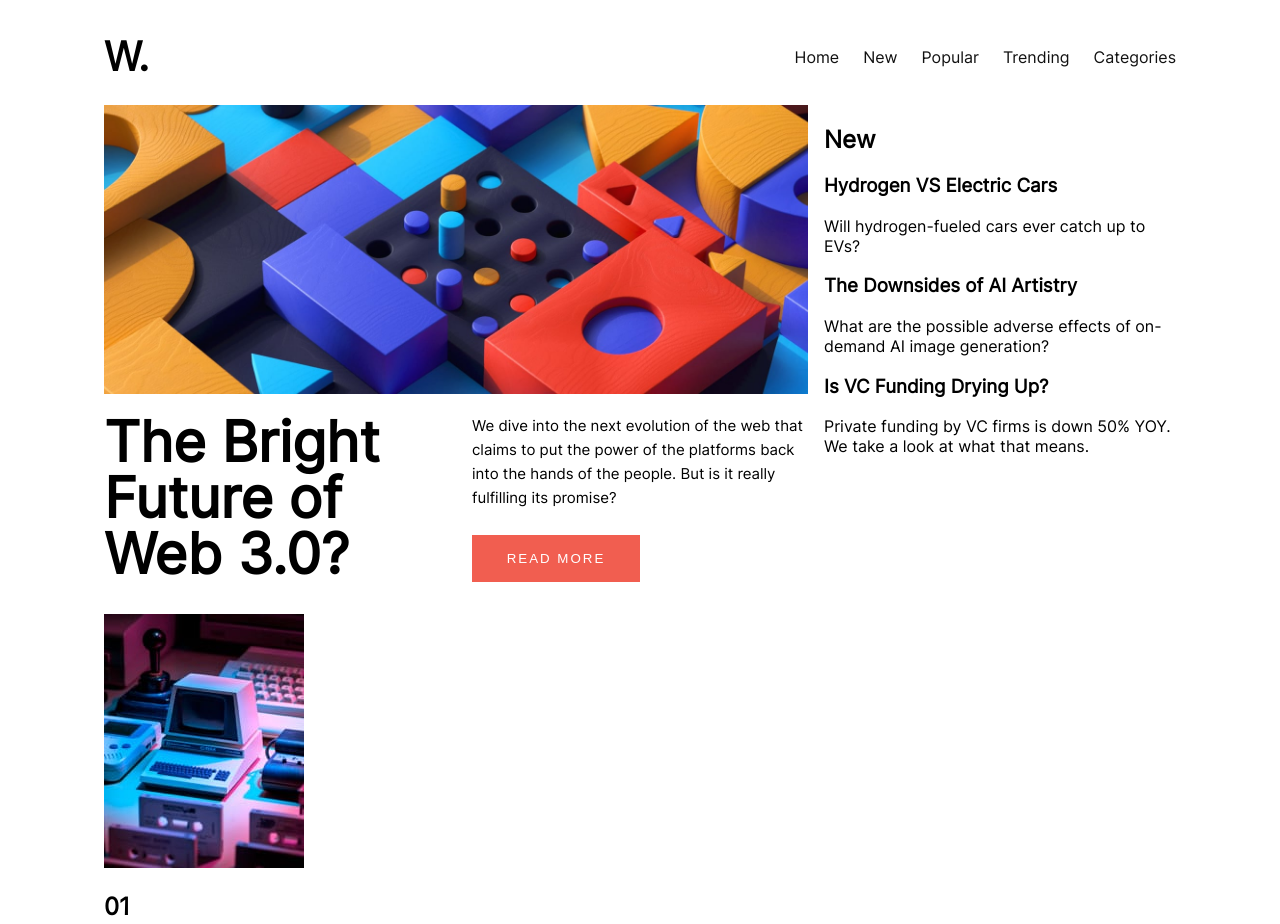
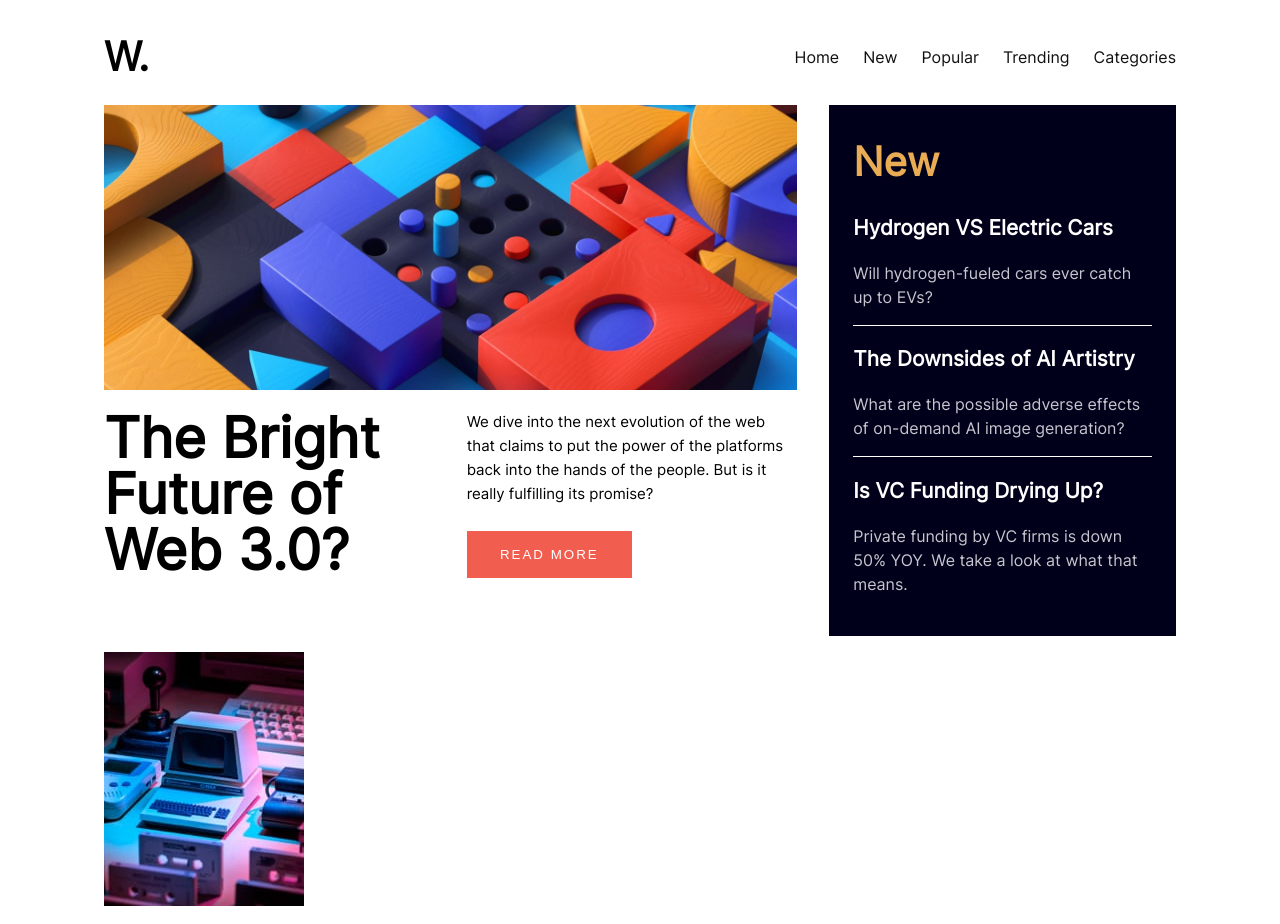
Before and after one commit to muhammadderic/news-homepage--FrontEndMentor, a website: page index.html in a window 1280 px wide. Shown: the top 924 px of the page. Drawn offline with Linux system fonts and the light colour scheme; files whose address does not match are found by name.

Commit message:
Styling right main

```diff
--- a/style.scss
+++ b/style.scss
@@ -48,7 +48,7 @@ body {
       padding-bottom: 1rem;
       display: grid;
       grid-template-columns: 2fr 1fr;
-      gap: 1rem;
+      gap: 2rem;
 
       .left {
         img {
@@ -95,6 +95,36 @@ body {
           }
         }
       }
+
+      .right {
+        padding: 1.5rem;
+        background-color: hsl(240, 100%, 5%);
+        color: #fff;
+
+        h2 {
+          margin: 0;
+          padding: .5rem 0;
+          font-size: 2.5rem;
+          color: hsl(35, 77%, 62%);
+        }
+
+        .new-topic {
+          margin-bottom: 1rem;
+
+          h3 {
+            font-size: 1.3rem;
+          }
+
+          p {
+            line-height: 1.5rem;
+            color: hsl(233, 8%, 79%);
+          }
+
+          &:not(:last-child) {
+            border-bottom: 1px solid #fff;
+          }
+        }
+      }
     }
   }
 
```
Also changed, not shown: assets/css/style.css.
